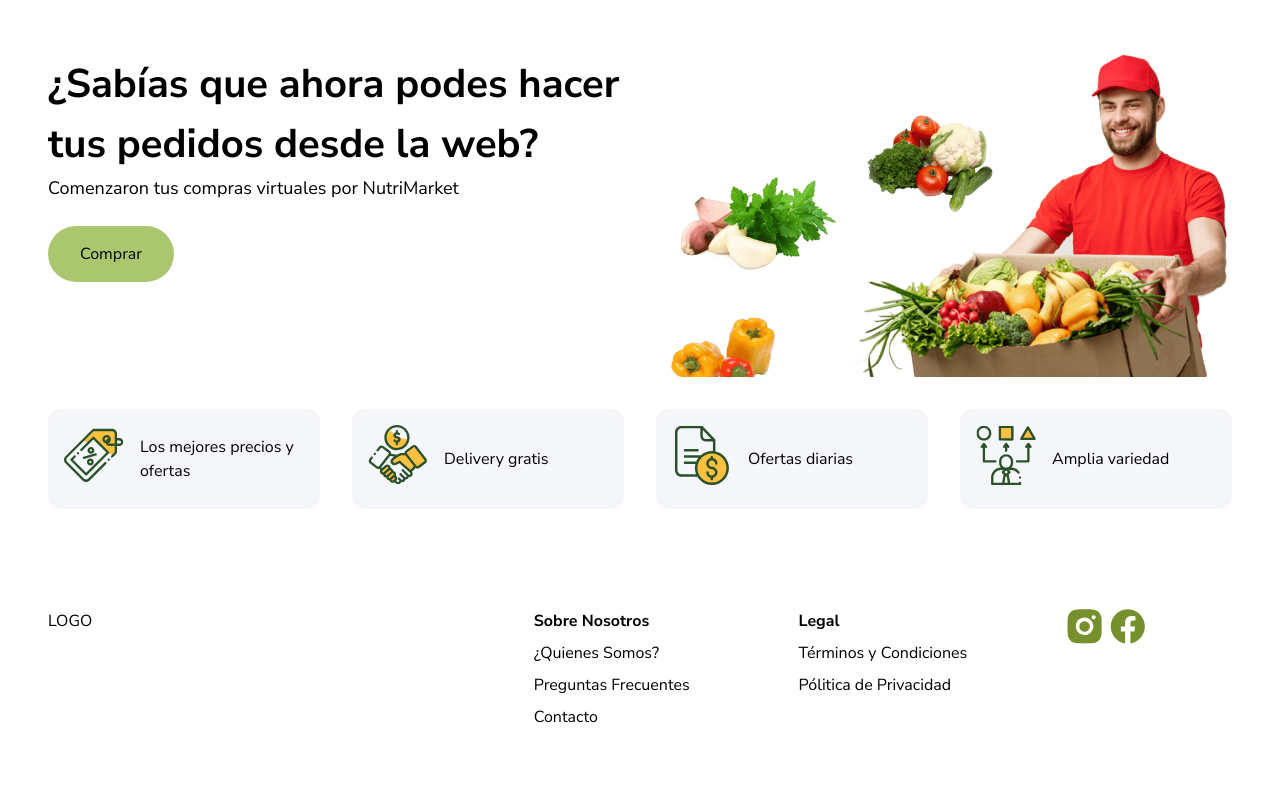
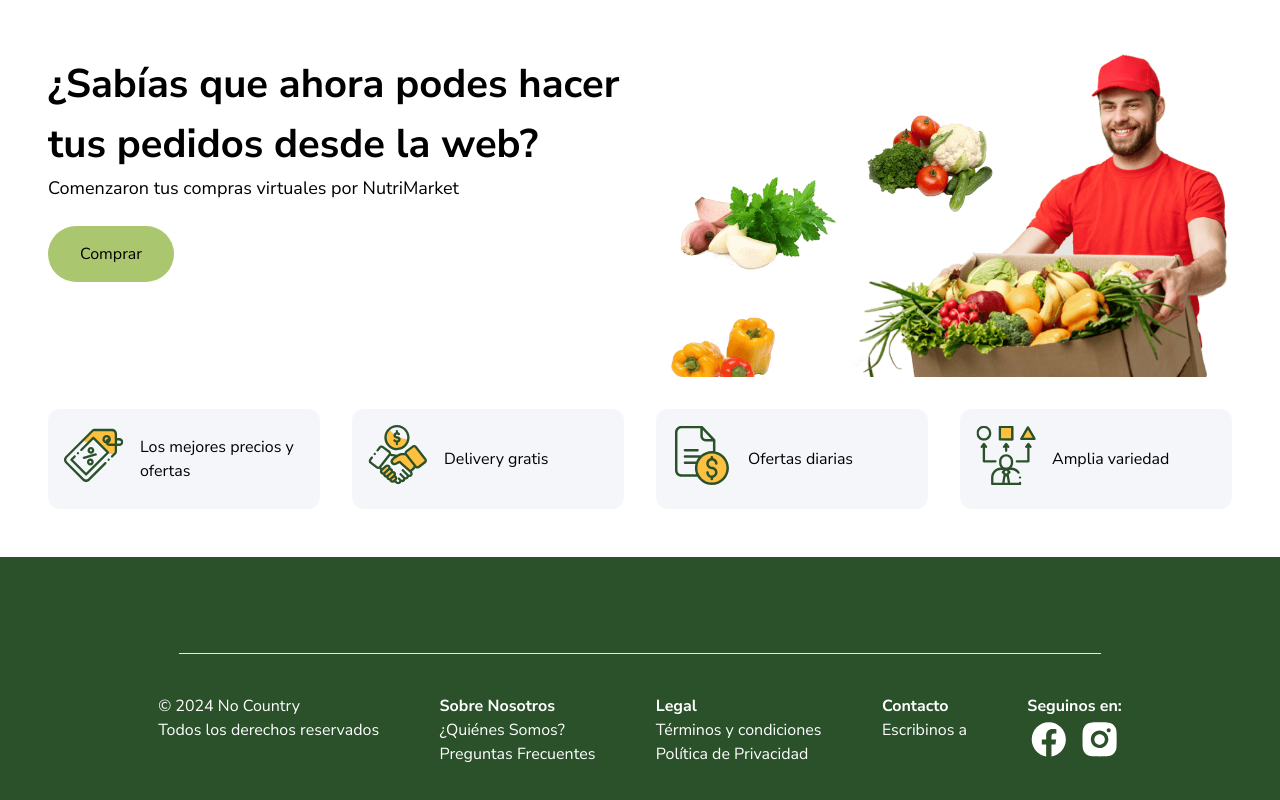
Before and after one commit to No-Country/c16-18-t-node-react, a React (Vite) app in the folder client/: page / in a window 1280 px wide. Shown: the part 3454-4254 px from the top of the page. Built offline with nearby package versions, Linux system fonts and the light colour scheme.

Commit message:
Agregando el footer actualizado

```diff
--- a/client/src/Pages/LandingPage.jsx
+++ b/client/src/Pages/LandingPage.jsx
@@ -2,6 +2,7 @@
 import products from "../constants/Products.js"
 import Header from "../components/Header.jsx"
 import Searchbar from "../components/Searchbar.jsx"
+import Footer from "../components/Footer.jsx"
 
 const LandingPage = () => {
     return (
@@ -98,33 +99,7 @@
                     </div>
                 </section>
             </main>
-            <footer className="flex justify-between p-12 leading-8">
-                <div>
-                    <p>LOGO</p>
-                </div>
-                <div className="grid grid-flow-col auto-cols-fr gap-24">
-                    <div>
-                        <p className="font-bold">Sobre Nosotros</p>
-                        <ul>
-                            <li>¿Quienes Somos?</li>
-                            <li>Preguntas Frecuentes</li>
-                            <li>Contacto</li>
-                        </ul>
-                    </div>
-                    <div>
-                        <p className="font-bold">Legal</p>
-                        <ul>
-                            <li>Términos y Condiciones</li>
-                            <li>Pólitica de Privacidad</li>
-                        </ul>
-                    </div>
-                    <div className="flex items-start">
-                        <img src="/instagram-icon.svg" alt=" " />
-                        <img src="/facebook-icon.svg" alt=" " />
-                    </div>
-                </div>
-
-            </footer>
+            <Footer/>
         </>
 
     )
--- /dev/null
+++ b/client/src/components/Footer.jsx
@@ -0,0 +1,60 @@
+const Footer = () => {
+  return (
+    <footer className=" w-full h-[335px] bg-darkGreen1 flex items-center justify-center">
+      <div className="w-[80%] h-full">
+        <hr className=" w-[90%] pt-10 mt-24 mx-auto" />
+        <div className="flex justify-around text-white">
+          <div className="flex flex-col  items-start ">
+            <p className="font-normal">&copy; 2024 No Country</p>
+            <p className="font-normal">Todos los derechos reservados</p>
+          </div>
+          <div className="flex flex-col  items-start">
+            <h3 className="font-bold">Sobre Nosotros</h3>
+            <p className="font-normal">¿Quiénes Somos?</p>
+            <p className="font-normal">Preguntas Frecuentes</p>
+          </div>
+          <div className="flex flex-col  items-start">
+            <h3 className="font-bold">Legal</h3>
+            <p className="font-normal">Términos y condiciones</p>
+            <p className="font-normal">Política de Privacidad</p>
+          </div>
+          <div className="flex flex-col  items-start">
+            <h3 className="font-bold">Contacto</h3>
+            <p className="font-normal">Escribinos a</p>
+          </div>
+          <div className="flex flex-col  items-start">
+            <h3 className="font-bold">Seguinos en:</h3>
+            <div className="flex items-start">
+              <img src="/facebook-icon.svg" alt=" " className="pr-2" />
+              <img src="/instagram-icon.svg" alt=" " className="" />
+            </div>
+          </div>
+        </div>
+      </div>
+    </footer>
+  );
+};
+
+export default Footer;
+
+// <div>
+// <p>LOGO</p>
+// </div>
+// <div className="grid grid-flow-col auto-cols-fr gap-24">
+// <div>
+//   <p className="font-bold">Sobre Nosotros</p>
+//   <ul>
+//     <li>¿Quienes Somos?</li>
+//     <li>Preguntas Frecuentes</li>
+//     <li>Contacto</li>
+//   </ul>
+// </div>
+// <div>
+//   <p className="font-bold">Legal</p>
+//   <ul>
+//     <li>Términos y Condiciones</li>
+//     <li>Pólitica de Privacidad</li>
+//   </ul>
+// </div>
+
+// </div>
```
Also changed, not shown: client/public/facebook-icon.svg, client/public/instagram-icon.svg.
